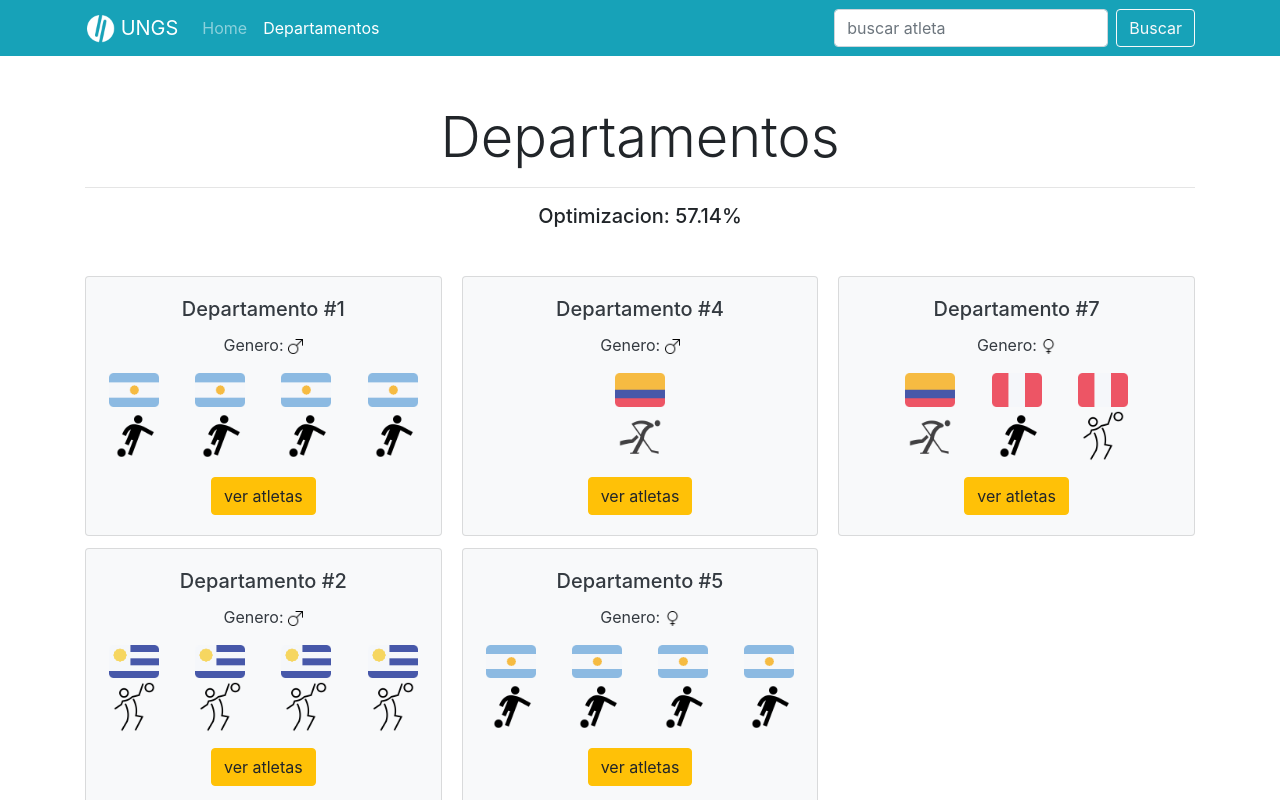
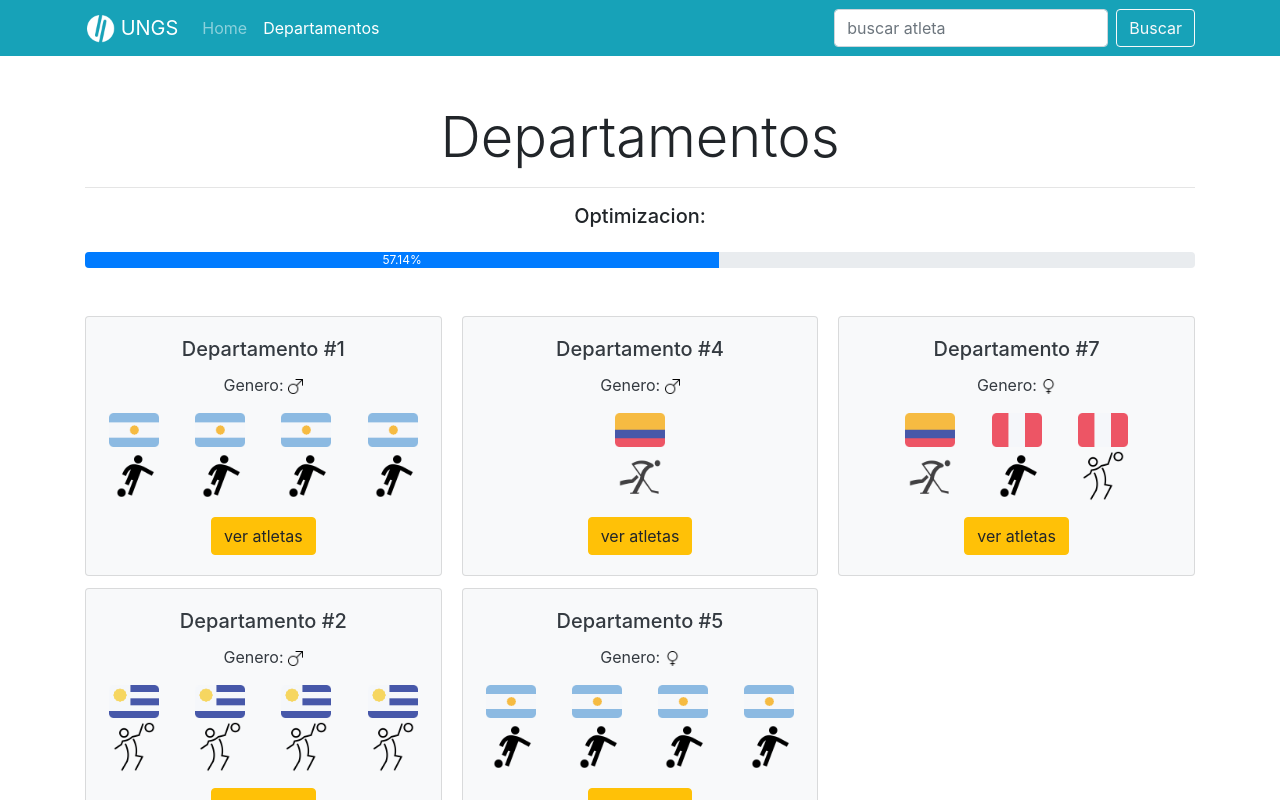
Before and after one commit to fedeatanasoff/frontend-tp-progra3, an Angular app: page /departamentos in a window 1280 px wide. Shown: the top 800 px of the page. Built offline with nearby package versions, Linux system fonts and the light colour scheme.

Commit message:
agregando barra de progreso

```diff
--- a/src/app/components/departamentos/departamentos.component.html
+++ b/src/app/components/departamentos/departamentos.component.html
@@ -1,7 +1,19 @@
 <div class="container mt-5 mb-5 animated fedeIn ">
   <h2 class="display-4 text-center animated fedeIn">Departamentos</h2>
   <hr />
-  <h5 class="text-center">Optimizacion: {{ optimizacion }}%</h5>
+  <h5 class="text-center">Optimizacion:</h5>
+  <div class="progress mt-4">
+    <div
+      class="progress-bar"
+      role="progressbar"
+      [style.width]="optimizacion + '%'"
+      aria-valuenow="25"
+      aria-valuemin="0"
+      aria-valuemax="100"
+    >
+      {{ optimizacion }}%
+    </div>
+  </div>
   <div class="card-columns mt-5">
     <div
       class="card text-center bg-light text-dark"
```
